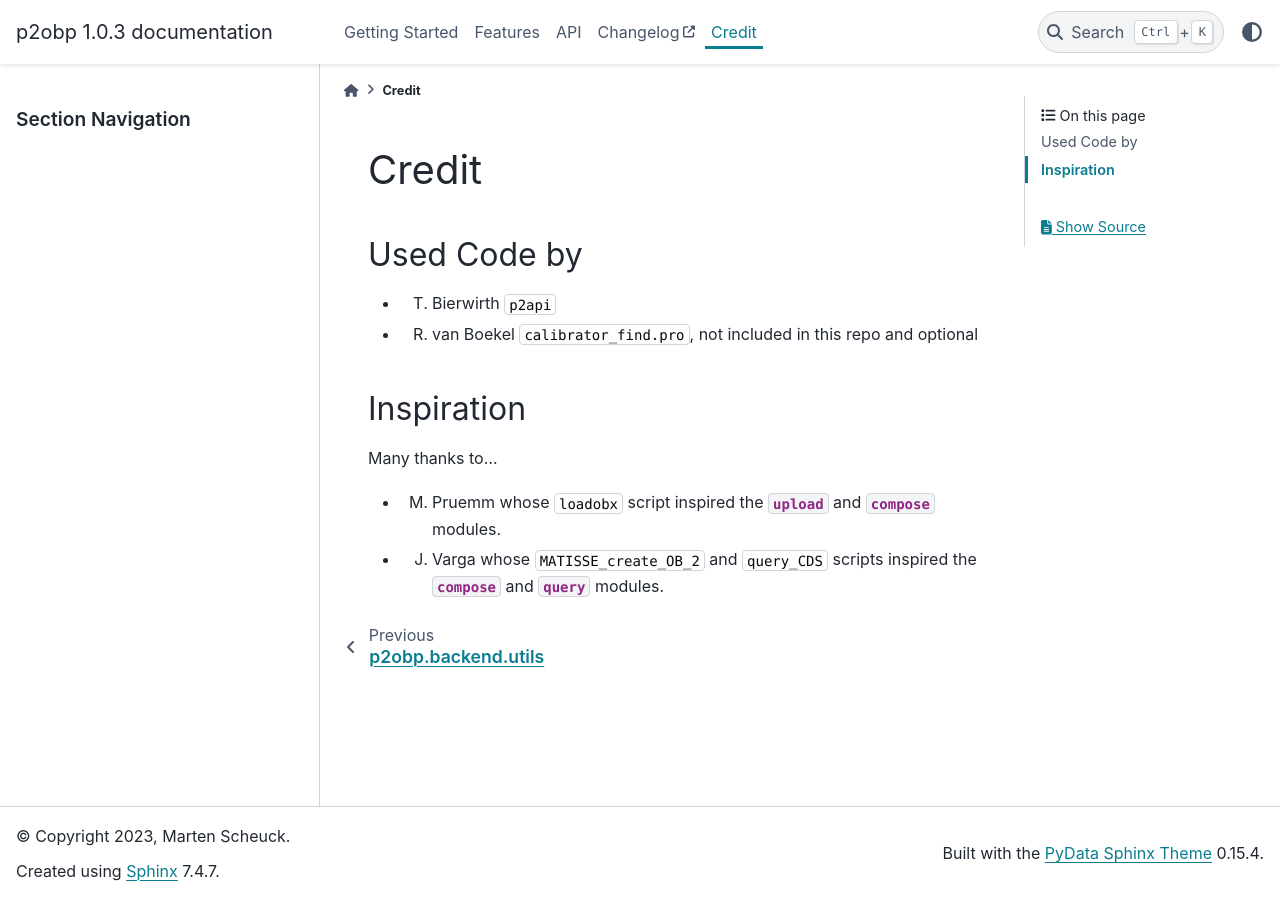
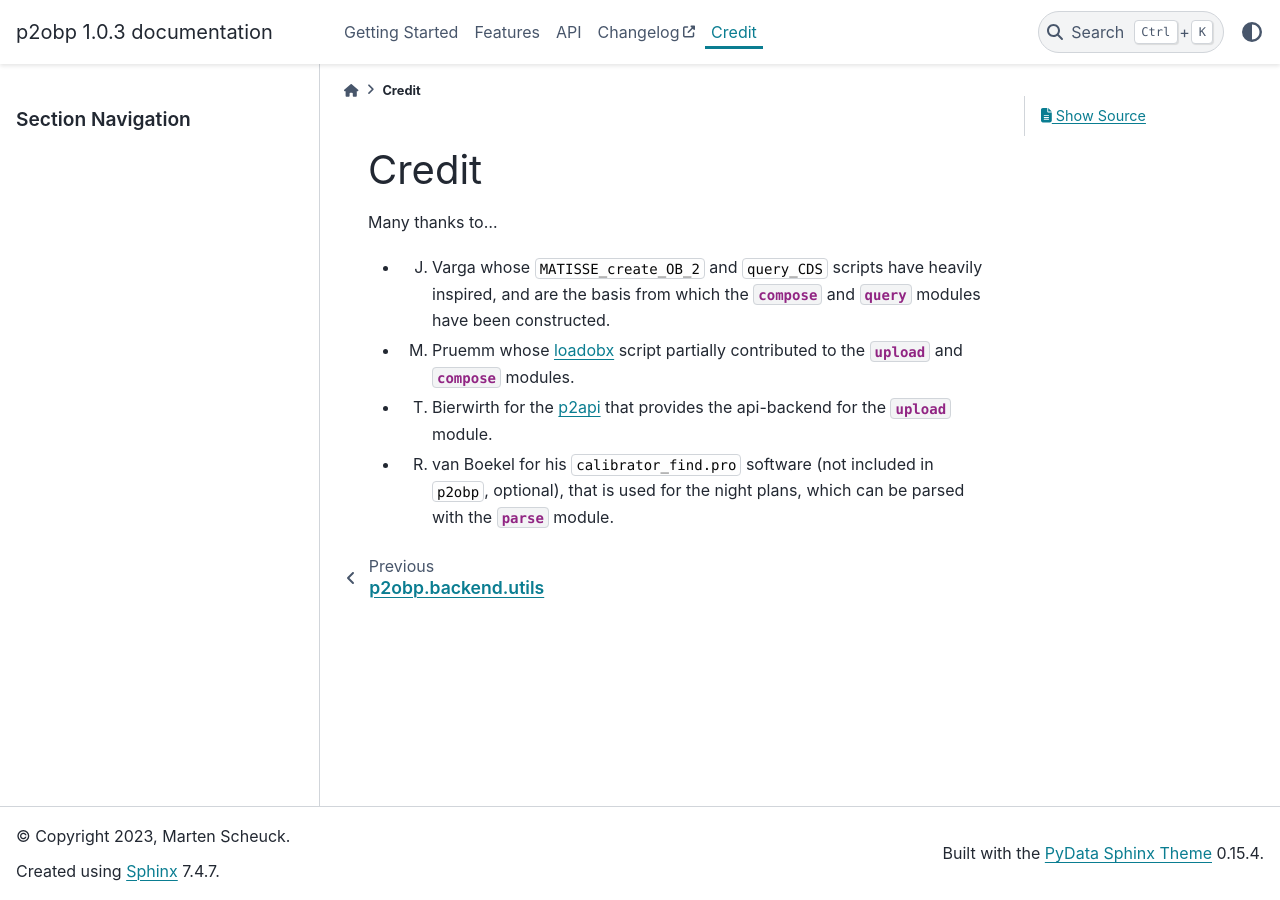
Before and after one commit to Matisse-Consortium/p2obt, a Sphinx documentation site: the page built from docs/source/credit.rst, in a window 1280 px wide. Built offline with Sphinx 7.4.7 and the PyData theme 0.15.4, drawn with Linux system fonts in a browser that asks for light colours; pages that are not in the unit, such as notebooks, are missing from menus.

Commit message:
Change `README`, update `docs/credit`

```diff
--- a/docs/source/credit.rst
+++ b/docs/source/credit.rst
@@ -5,17 +5,9 @@
 Credit
 ======
 
-Used Code by
-===========
-
-* T. Bierwirth :bash:`p2api`
-* R. van Boekel :bash:`calibrator_find.pro`, not included in this repo and optional
-
-Inspiration
-===========
-
-
 Many thanks to...
 
-* M. Pruemm whose :bash:`loadobx` script inspired the :mod:`upload <p2obp.backend.upload>` and :mod:`compose <p2obp.backend.compose>` modules.
-* J. Varga whose :bash:`MATISSE_create_OB_2` and :bash:`query_CDS` scripts inspired the :mod:`compose <p2obp.backend.compose>` and :mod:`query <p2obp.backend.query>` modules.
+* J. Varga whose :bash:`MATISSE_create_OB_2` and :bash:`query_CDS` scripts have heavily inspired, and are the basis from which the :mod:`compose <p2obp.backend.compose>` and :mod:`query <p2obp.backend.query>` modules have been constructed.
+* M. Pruemm whose `loadobx <https://gist.github.com/Codo3/66432a2c2ebbcd76c9e254a705a79577>`_ script partially contributed to the :mod:`upload <p2obp.backend.upload>` and :mod:`compose <p2obp.backend.compose>` modules.
+* T. Bierwirth for the `p2api <https://www.eso.org/sci/observing/phase2/p2intro/Phase2API/api--python-programming-tutorial.html>`_ that provides the api-backend for the :mod:`upload <p2obp.backend.upload>` module.
+* R. van Boekel for his :bash:`calibrator_find.pro` software (not included in :bash:`p2obp`, optional), that is used for the night plans, which can be parsed with the :mod:`parse <p2obp.backend.parse>` module.
```
Also changed, not shown: README.md (+3 -3 lines).
